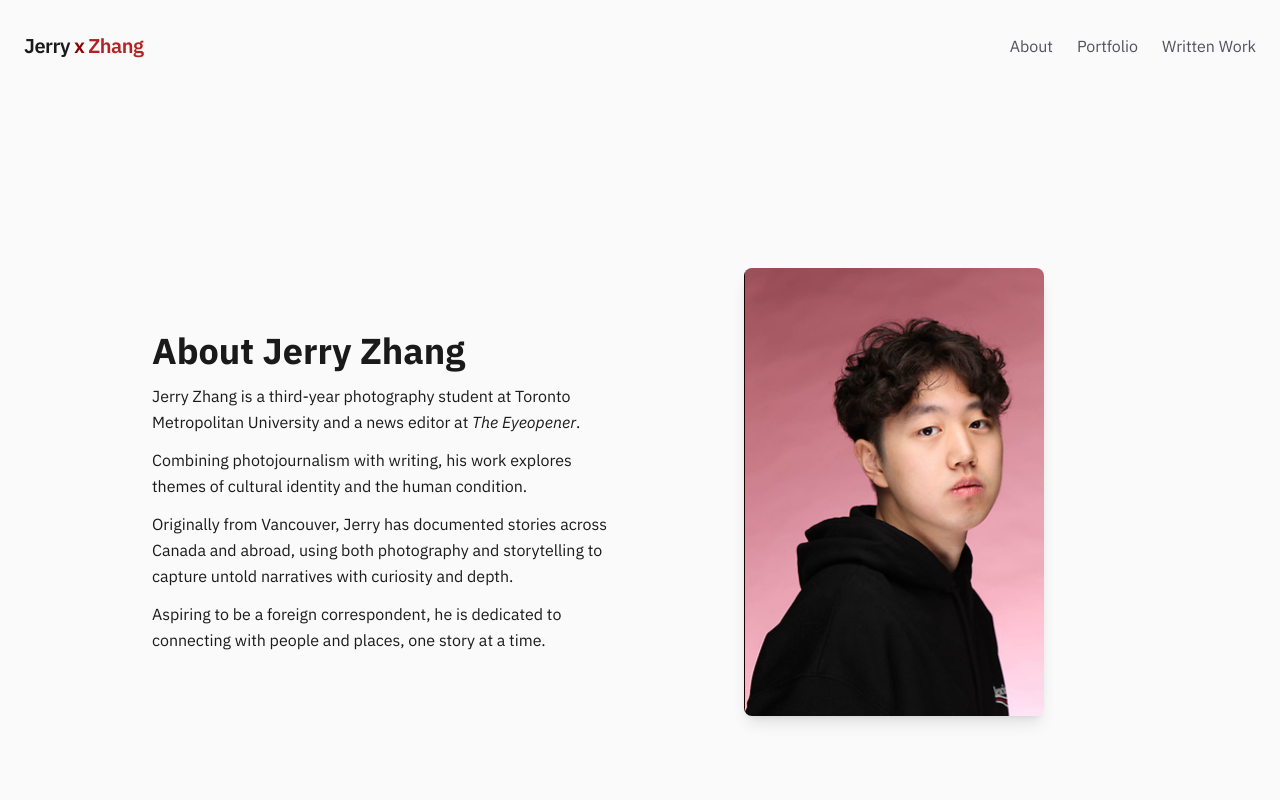
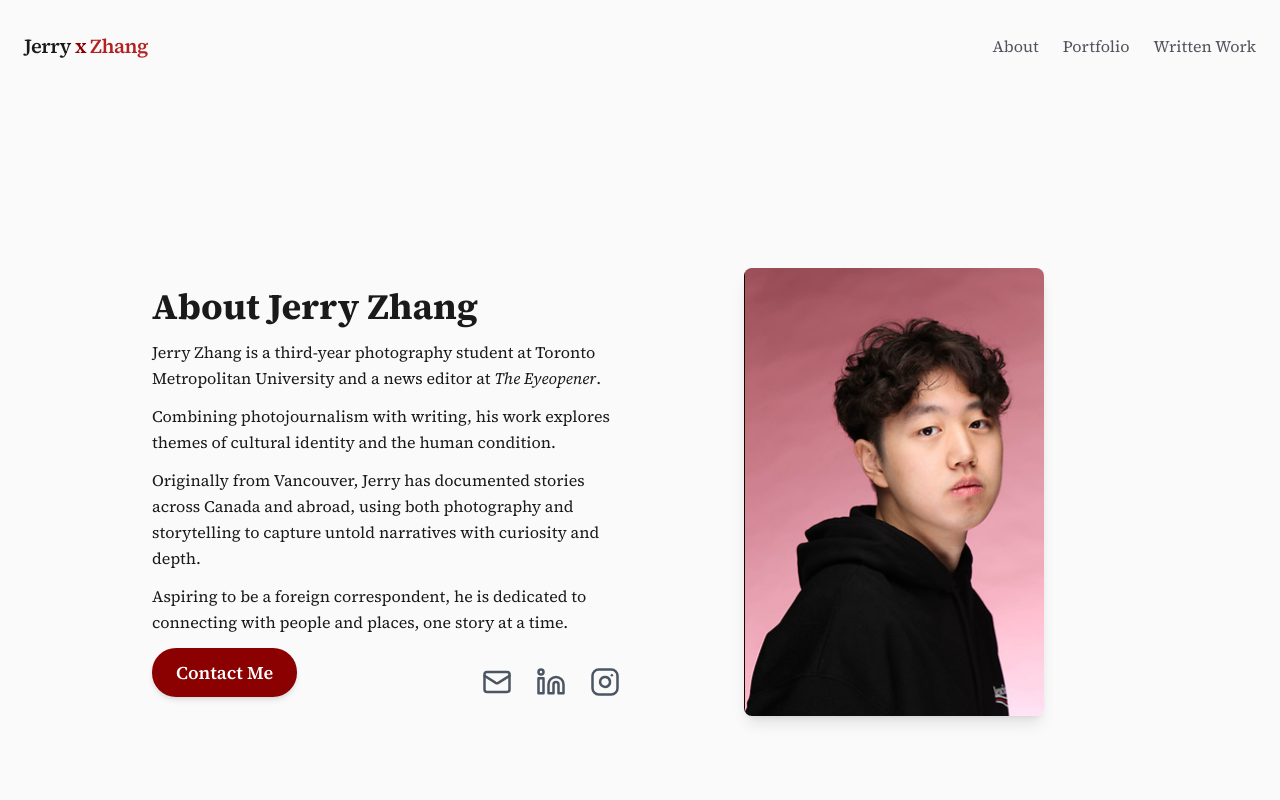
Before and after one commit to XJerryZhang/jerryxzhang, a Next.js app: page /about in a window 1280 px wide. Shown: the top 800 px of the page. Built offline with nearby package versions, Linux system fonts and the light colour scheme.

Commit message:
feat[about]: adding socials

```diff
--- a/app/globals.css
+++ b/app/globals.css
@@ -1,4 +1,4 @@
-@import url('https://fonts.googleapis.com/css2?family=IBM+Plex+Sans:ital,wght@0,100;0,200;0,300;0,400;0,500;0,600;0,700;1,100;1,200;1,300;1,400;1,500;1,600;1,700&display=swap');
+@import url('https://fonts.googleapis.com/css2?family=Source+Serif+4:ital,opsz,wght@0,8..60,200..900;1,8..60,200..900&display=swap');
 
 @tailwind base;
 @tailwind components;
@@ -17,5 +17,5 @@
 body {
   color: var(--foreground);
   background: var(--background);
-  font-family: "IBM Plex Sans", sans-serif;
+  font-family: "Source Serif 4", sans-serif;
 }
--- a/components/pages/about.tsx
+++ b/components/pages/about.tsx
@@ -2,10 +2,23 @@
 
 import { motion } from "framer-motion";
 import Image from "next/image";
+import Link from "next/link";
 import { Menu } from "@/components/ui/menu";
 import { Footer } from "@/components/ui/footer";
+import { Mail, Linkedin, Instagram } from "lucide-react";
 
 export function About() {
+  // Animation Variants
+  const staggerChildren = {
+    initial: { opacity: 0, y: 10 },
+    animate: { opacity: 1, y: 0, transition: { staggerChildren: 0.2 } },
+  };
+
+  const fadeIn = {
+    initial: { opacity: 0, y: 5 },
+    animate: { opacity: 1, y: 0 },
+  };
+
   return (
     <motion.main
       initial={{ opacity: 0 }}
@@ -25,17 +38,56 @@ export function About() {
         >
           <h1 className="text-4xl font-bold mb-3">About Jerry Zhang</h1>
           <p className="leading-relaxed">
-            Jerry Zhang is a third-year photography student at Toronto Metropolitan University and a news editor at <span className="italic">The Eyeopener</span>.
+            Jerry Zhang is a third-year photography student at Toronto Metropolitan University and a news editor at{" "}
+            <span className="italic">The Eyeopener</span>.
           </p>
           <p className="mt-3 leading-relaxed">
             Combining photojournalism with writing, his work explores themes of cultural identity and the human condition.
           </p>
           <p className="mt-3 leading-relaxed">
-            Originally from Vancouver, Jerry has documented stories across Canada and abroad, using both photography and storytelling to capture untold narratives with curiosity and depth.
+            Originally from Vancouver, Jerry has documented stories across Canada and abroad, using both photography and storytelling to
+            capture untold narratives with curiosity and depth.
           </p>
           <p className="mt-3 leading-relaxed">
             Aspiring to be a foreign correspondent, he is dedicated to connecting with people and places, one story at a time.
           </p>
+
+          {/* Contact & Socials Wrapper */}
+          <motion.div
+            variants={staggerChildren}
+            initial="initial"
+            animate="animate"
+            className="mt-6 flex flex-row justify-between"
+          >
+            {/* Contact Button */}
+            <motion.div variants={fadeIn} whileHover={{ y: -2 }}>
+              <Link
+                href="mailto:jerryzhangchartwell@gmail.com"
+                className="bg-[#8B0000] text-white py-3 px-6 rounded-3xl text-lg font-semibold shadow-md hover:bg-[#B22222] transition focus:outline-none"
+                >
+                Contact Me
+              </Link>
+            </motion.div>
+
+            {/* Social Links */}
+            <motion.div variants={staggerChildren} className="flex space-x-6 mt-2">
+              <motion.div variants={fadeIn} whileHover={{ y: -2 }}>
+                <Link href="mailto:jerryzhangchartwell@gmail.com" className="text-gray-600 hover:text-[#8B0000] transition">
+                  <Mail size={30} />
+                </Link>
+              </motion.div>
+              <motion.div variants={fadeIn} whileHover={{ y: -2 }}>
+                <Link href="https://www.linkedin.com/in/jerryxuzhizhang/" target="_blank" className="text-gray-600 hover:text-[#8B0000] transition">
+                  <Linkedin size={30} />
+                </Link>
+              </motion.div>
+              <motion.div variants={fadeIn} whileHover={{ y: -2 }}>
+                <Link href="https://www.instagram.com/jxz_photography/" target="_blank" className="text-gray-600 hover:text-[#8B0000] transition">
+                  <Instagram size={30} />
+                </Link>
+              </motion.div>
+            </motion.div>
+          </motion.div>
         </motion.div>
 
         {/* Headshot Image */}
--- a/components/ui/footer.tsx
+++ b/components/ui/footer.tsx
@@ -27,10 +27,10 @@ export function Footer() {
             <Link href="mailto:jerryzhangchartwell@gmail.com" className="hover:text-[#8B0000] transition">
             <Mail size={22} className="text-gray-600" />
             </Link>
-            <Link href="https://linkedin.com/in/YOUR_LINKEDIN" target="_blank" className="hover:text-[#8B0000] transition">
+            <Link href="https://www.linkedin.com/in/jerryxuzhizhang/" target="_blank" className="hover:text-[#8B0000] transition">
             <Linkedin size={22} className="text-gray-600" />
             </Link>
-            <Link href="https://instagram.com/YOUR_INSTAGRAM" target="_blank" className="hover:text-[#8B0000] transition">
+            <Link href="https://www.instagram.com/jxz_photography/" target="_blank" className="hover:text-[#8B0000] transition">
             <Instagram size={22} className="text-gray-600" />
             </Link>
         </div>
--- a/package.json
+++ b/package.json
@@ -9,12 +9,14 @@
     "lint": "next lint"
   },
   "dependencies": {
+    "@heroicons/react": "^2.2.0",
     "clsx": "^2.1.1",
     "framer-motion": "^12.0.6",
     "lucide-react": "^0.474.0",
     "next": "15.1.6",
     "react": "^19.0.0",
     "react-dom": "^19.0.0",
+    "react-icons": "^5.4.0",
     "tailwind-merge": "^3.0.1"
   },
   "devDependencies": {
```
Also changed, not shown: 1 other file (tests, documents, lock files or other folders).
